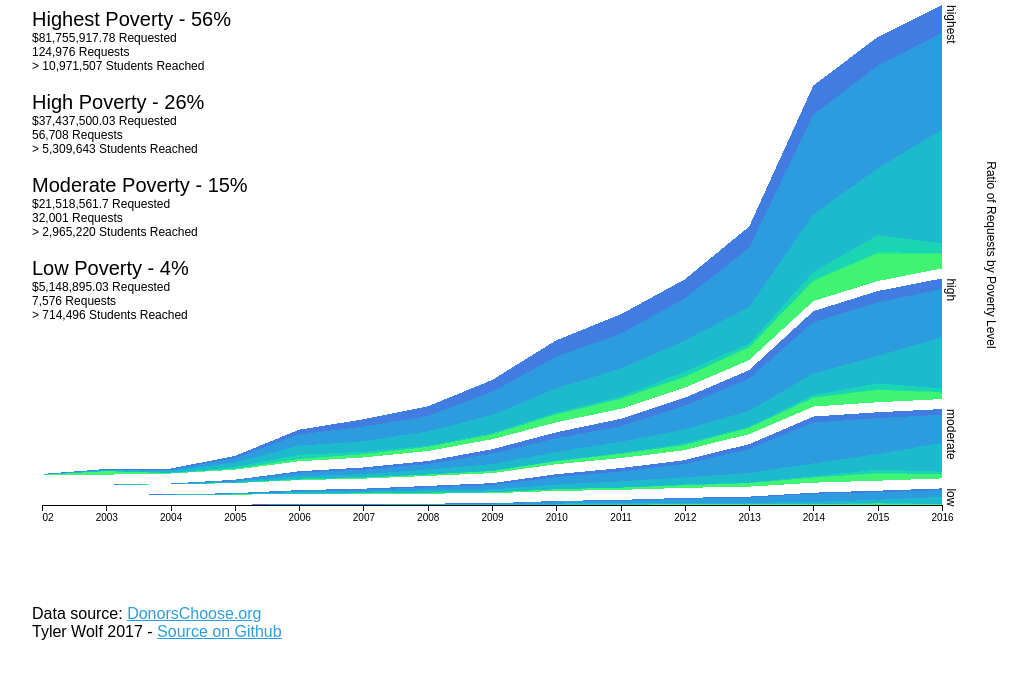
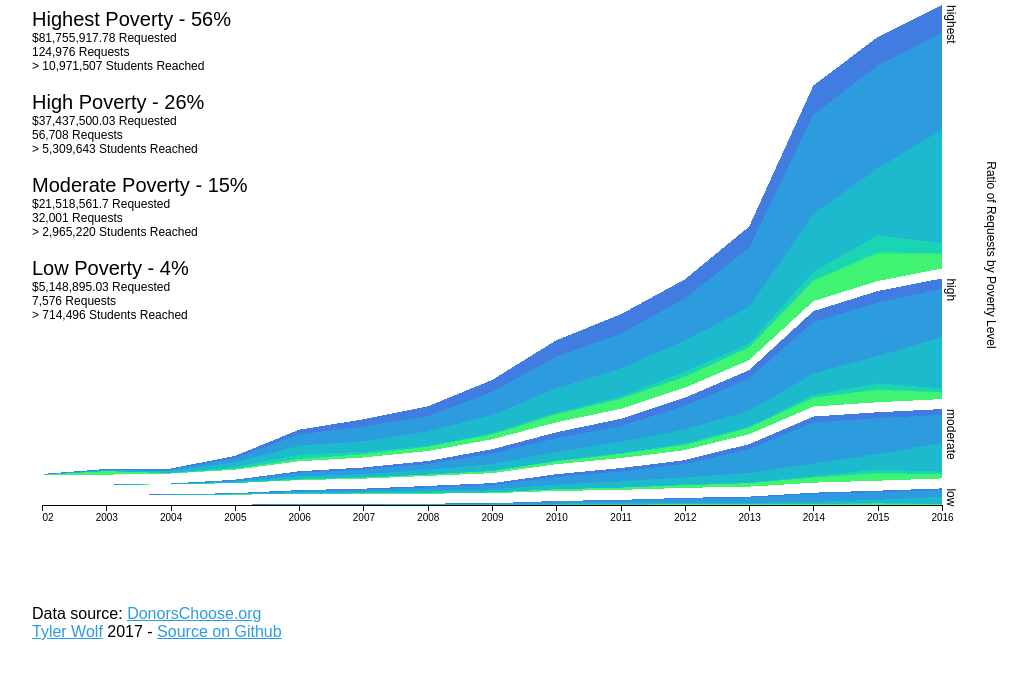
Before and after one commit to thetylerwolf/dataforacause, a website: page index.html in a window 1280 px wide. Shown: the part 339-1018 px from the top of the page, without its empty margins (158-1185 px from the left). Drawn offline with Linux system fonts and the light colour scheme.

Commit message:
added link to homepage

```diff
--- a/index.html
+++ b/index.html
@@ -89,7 +89,7 @@
           <svg id="chart"></svg>
         </div>
         <div>Data source: <a href="http://www.donorschoose.org" target="_blank">DonorsChoose.org</a></div>
-        <div>Tyler Wolf 2017 - <a href="https://github.com/thetylerwolf/dataforacause" target="_blank">Source on Github</a></div>
+        <div><a href="http://www.tylernwolf.com">Tyler Wolf</a> 2017 - <a href="https://github.com/thetylerwolf/dataforacause" target="_blank">Source on Github</a></div>
       </div>
     </body>
 
```
